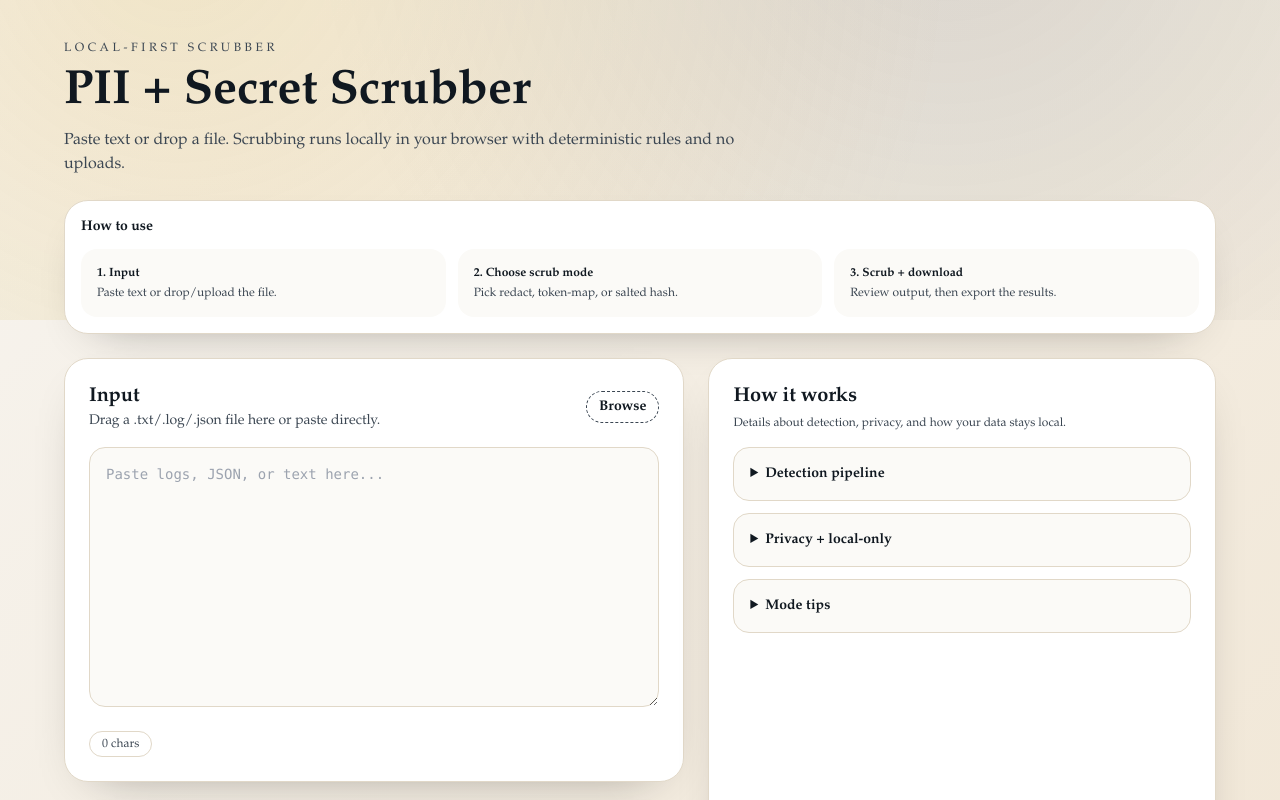
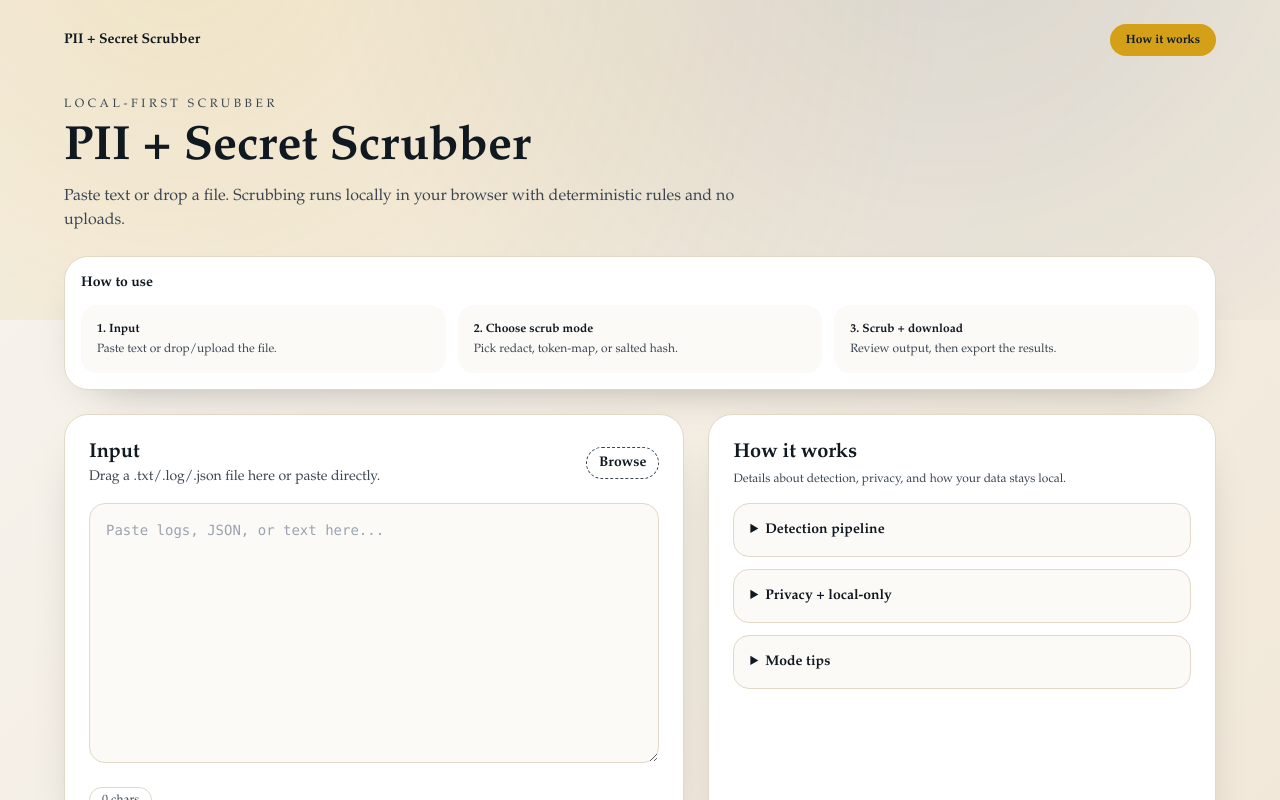
Before and after one commit to faheem-arif/pii-scrubber, a Next.js app in the folder apps/web/: page / in a window 1280 px wide. Shown: the top 800 px of the page. Built offline with nearby package versions, Linux system fonts and the light colour scheme.

Commit message:
Style How it works nav button

```diff
--- a/apps/web/app/layout.tsx
+++ b/apps/web/app/layout.tsx
@@ -1,3 +1,4 @@
+import Link from "next/link";
 import "./globals.css";
 
 export const metadata = {
@@ -30,6 +31,21 @@ export default function RootLayout({ children }: { children: React.ReactNode })
         <meta httpEquiv="Referrer-Policy" content="no-referrer" />
       </head>
       <body className="relative">
+        <header className="relative z-20 px-6 pt-6 md:px-12">
+          <div className="mx-auto flex max-w-6xl items-center justify-between">
+            <Link href="/" className="text-sm font-semibold text-ink">
+              PII + Secret Scrubber
+            </Link>
+            <nav className="flex items-center gap-3 text-xs text-slate">
+              <Link
+                href="/how-it-works"
+                className="rounded-full bg-[var(--accent)] px-4 py-2 font-semibold text-ink shadow-soft hover:bg-[var(--accent-dark)] transition"
+              >
+                How it works
+              </Link>
+            </nav>
+          </div>
+        </header>
         {children}
       </body>
     </html>
```
